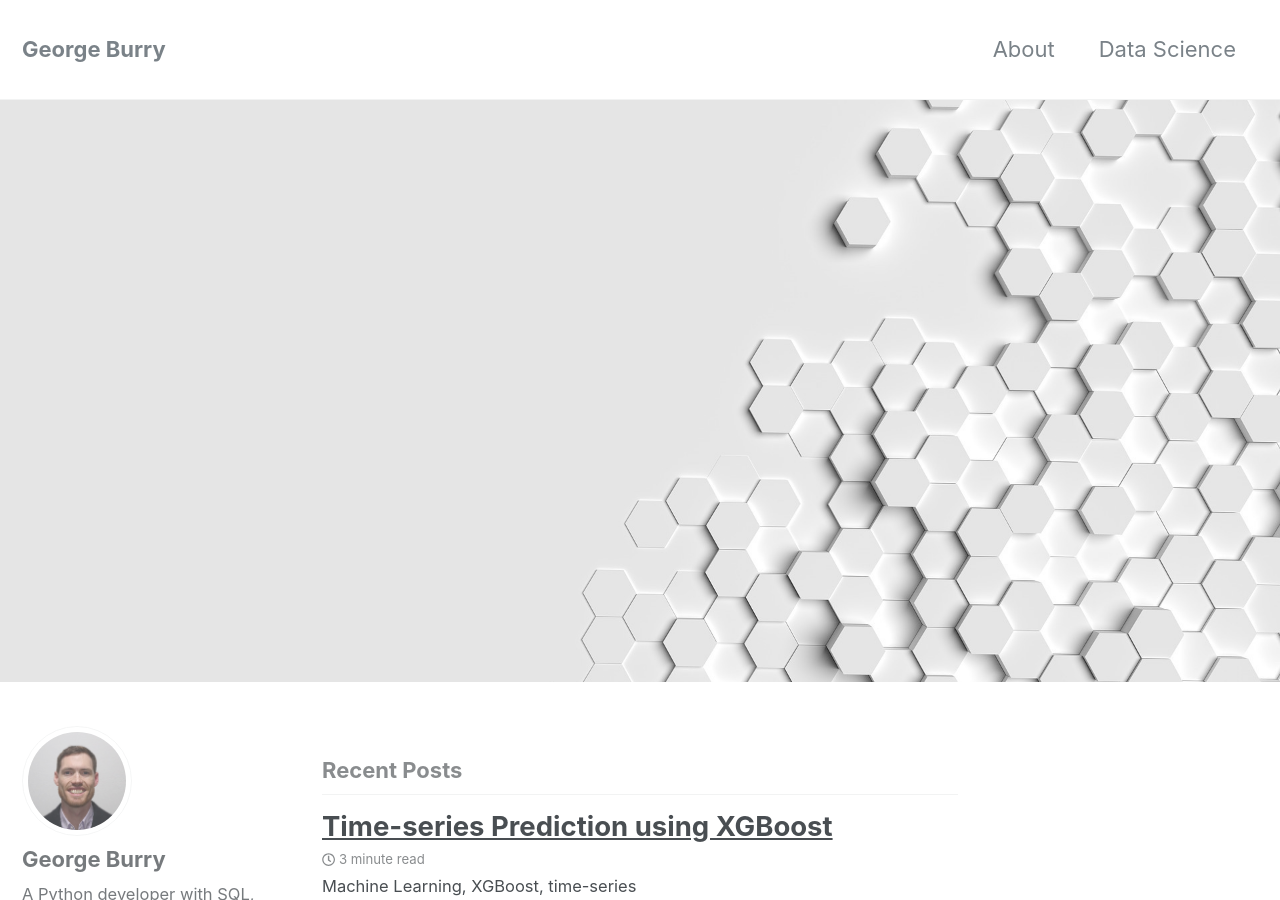
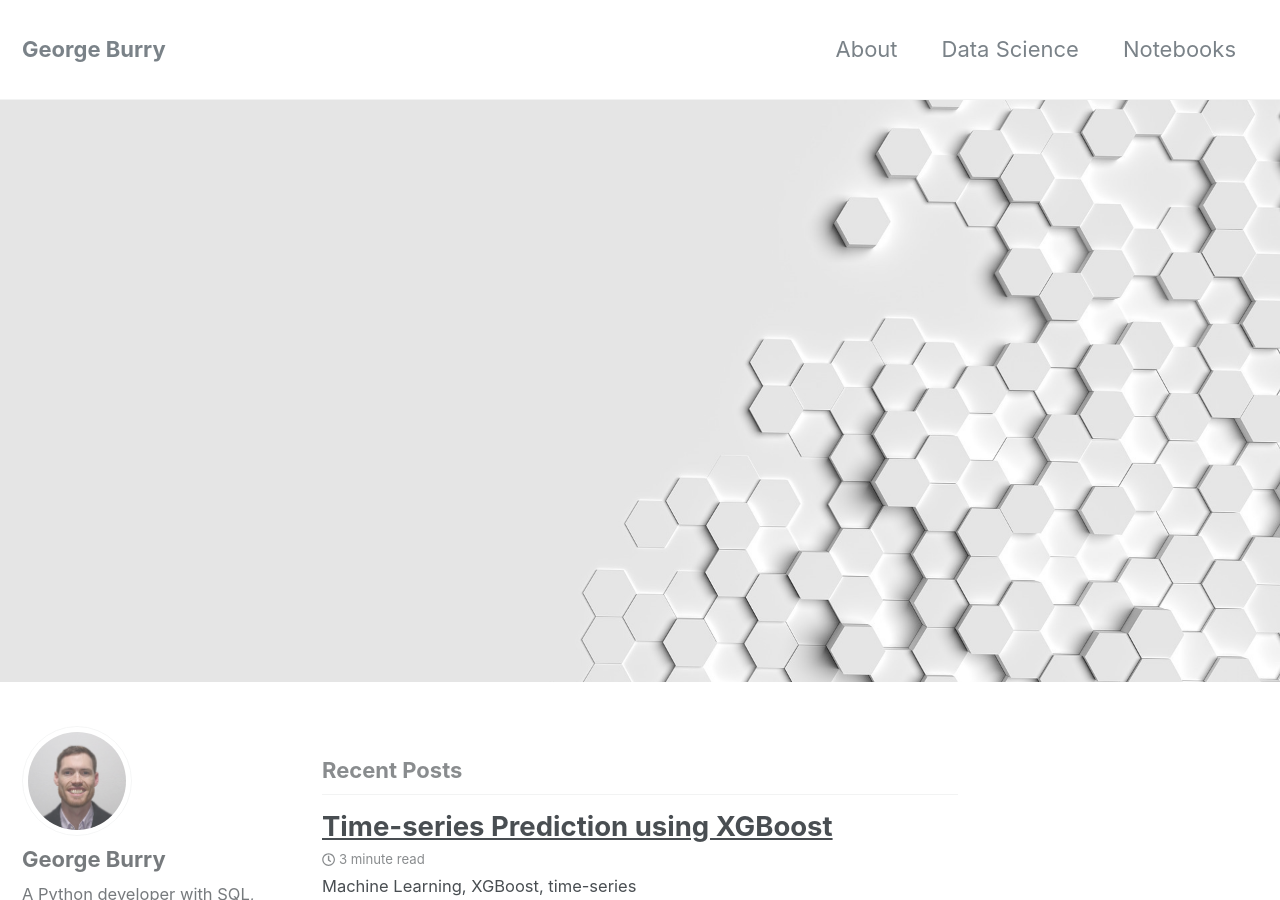
Before and after one commit to georgeburry/georgeburry.github.io, a Jekyll site: the page built from index.html, in a window 1280 px wide and 900 px high. Built offline with Jekyll 4.4.1, drawn with Linux system fonts in a browser that asks for light colours; nearby versions of some CDN libraries; the list of posts is cut into pages by our own code.

Commit message:
Update navigation.yml

```diff
--- a/_data/navigation.yml
+++ b/_data/navigation.yml
@@ -4,6 +4,8 @@ main:
     url: /about/
   - title: "Data Science"
     url: /data-science/
+  - title: "Notebooks"
+    url: /notebooks/
   # - title: "About"
   #   url: https://mmistakes.github.io/minimal-mistakes/about/
   # - title: "Sample Posts"
```
